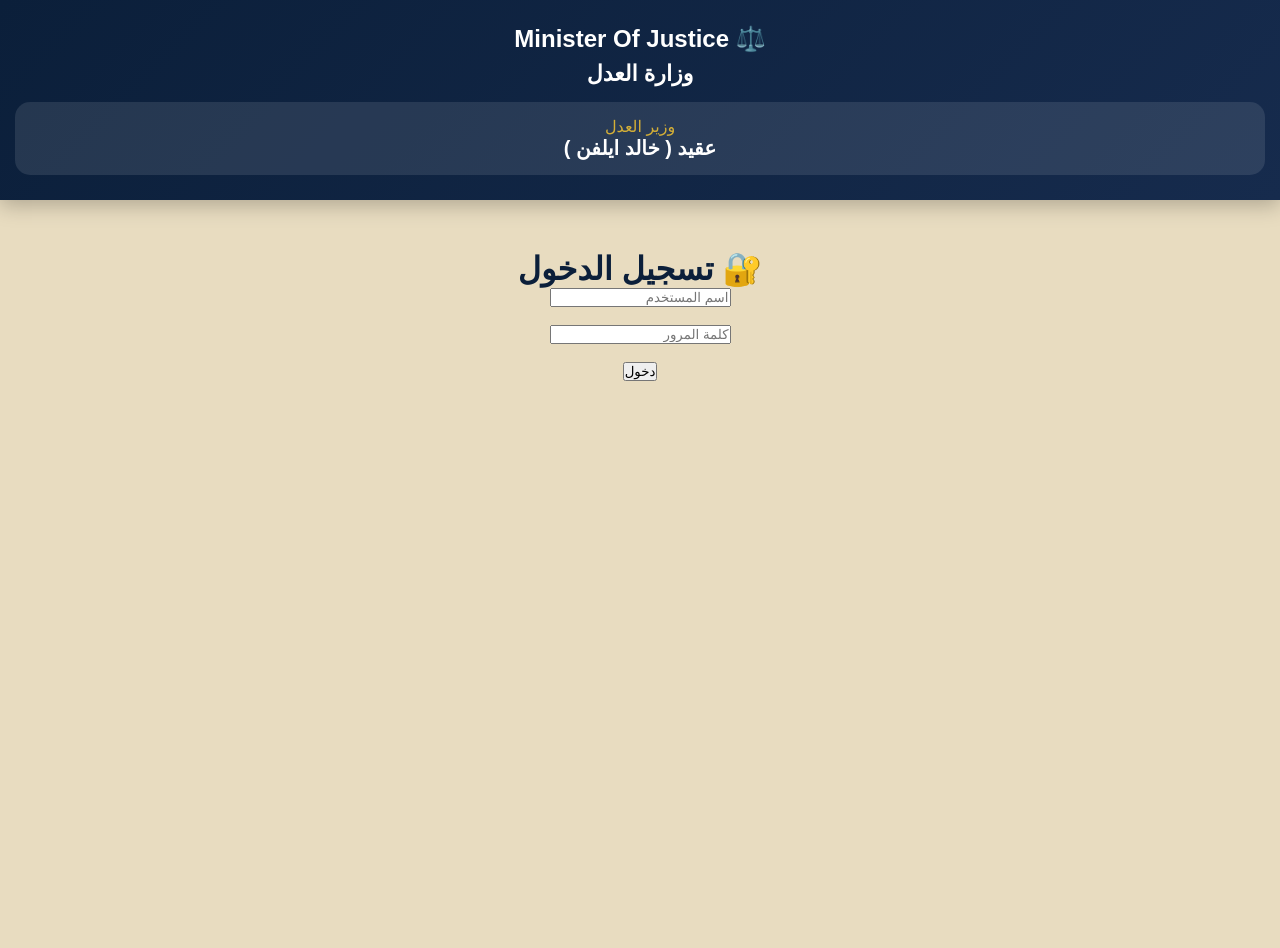
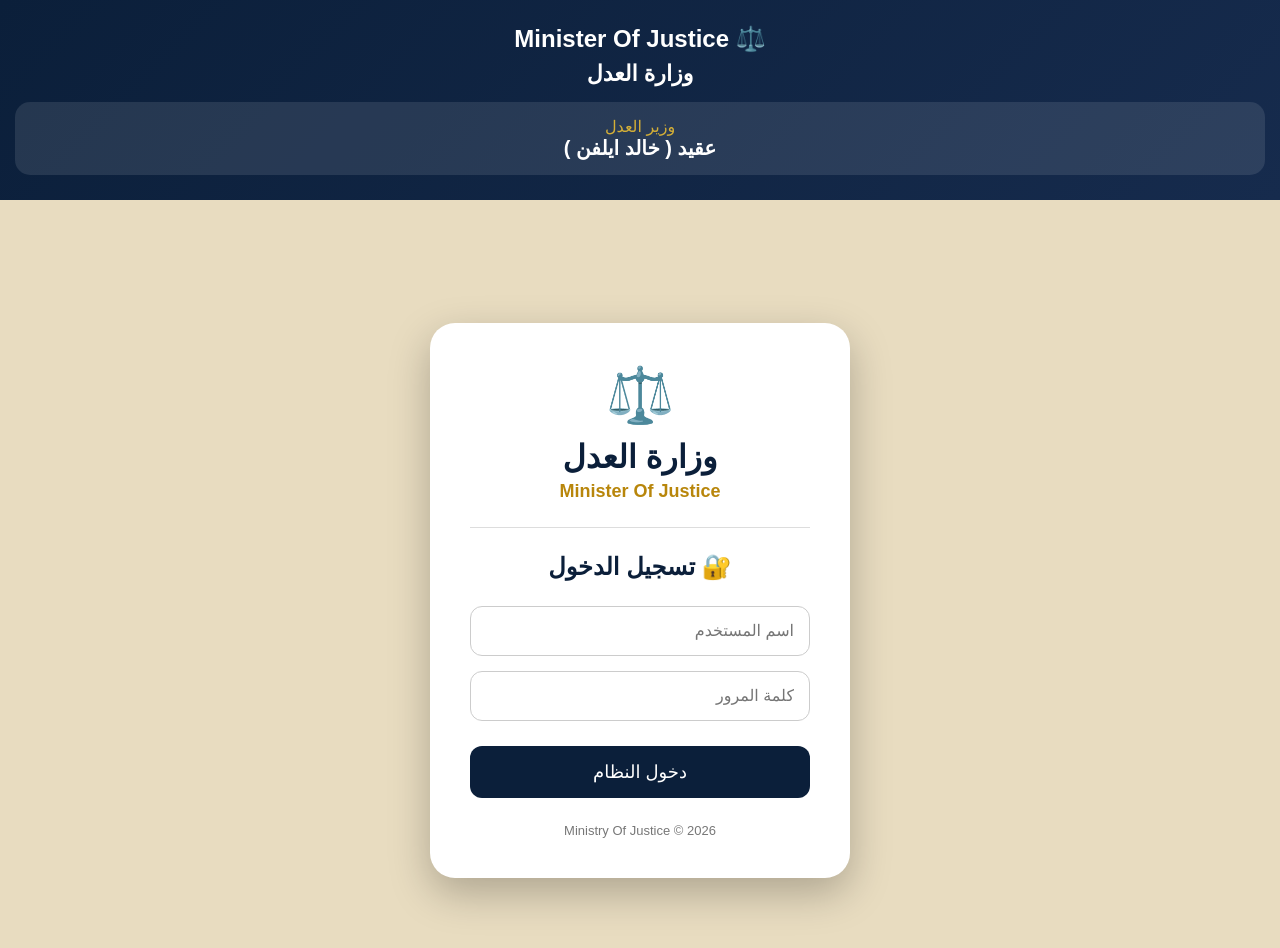
Before and after one commit to 38ed-ma/nice-justice, a Next.js app: page /login in a window 1280 px wide. Shown: the top 948 px of the page. Before the commit the page ends 800 px from the top, so only its background shows below. Built offline with nearby package versions, Linux system fonts and the light colour scheme.

Commit message:
Update page.tsx

```diff
--- a/app/login/page.tsx
+++ b/app/login/page.tsx
@@ -4,14 +4,11 @@ import {useState} from "react"
 import {checkPassword} from "../lib/password"
 
 
-
 export default function Login(){
 
 
 const [username,setUsername] = useState("")
-
 const [password,setPassword] = useState("")
-
 
 
 
@@ -38,13 +35,11 @@ JSON.parse(saved)
 
 
 
-
 const user =
 users.find(
 (item:any)=>
 item.username === username
 )
-
 
 
 
@@ -58,13 +53,11 @@ return
 
 
 
-
 const correct =
 checkPassword(
 password,
 user.password
 )
-
 
 
 
@@ -78,13 +71,9 @@ return
 
 
 
-
 localStorage.setItem(
-
 "user",
-
 JSON.stringify(user)
-
 )
 
 
@@ -99,17 +88,45 @@ window.location.href="/dashboard"
 
 
 
+return(
 
-
-return(
 
 <main
 
 style={{
 
-padding:"50px",
+minHeight:"100vh",
+
+background:"#E8DCC0",
+
+display:"flex",
+
+justifyContent:"center",
+
+alignItems:"center",
 
 direction:"rtl",
+
+padding:"20px"
+
+}}
+
+>
+
+
+<div
+
+style={{
+
+width:"420px",
+
+background:"white",
+
+borderRadius:"25px",
+
+padding:"40px",
+
+boxShadow:"0 15px 40px rgba(0,0,0,.25)",
 
 textAlign:"center"
 
@@ -118,14 +135,115 @@ textAlign:"center"
 >
 
 
-<h1>
+
+<div
+
+style={{
+
+fontSize:"55px",
+
+marginBottom:"10px"
+
+}}
+
+>
+
+⚖️
+
+</div>
+
+
+
+<h1
+
+style={{
+
+color:"#0B1F3A",
+
+marginBottom:"5px"
+
+}}
+
+>
+
+وزارة العدل
+
+</h1>
+
+
+
+<p
+
+style={{
+
+color:"#B8860B",
+
+fontSize:"18px",
+
+fontWeight:"bold"
+
+}}
+
+>
+
+Minister Of Justice
+
+</p>
+
+
+
+<hr
+
+style={{
+
+margin:"25px 0",
+
+border:"none",
+
+borderTop:"1px solid #ddd"
+
+}}
+
+/>
+
+
+
+<h2
+
+style={{
+
+color:"#0B1F3A",
+
+marginBottom:"25px"
+
+}}
+
+>
+
 🔐 تسجيل الدخول
-</h1>
+
+</h2>
 
 
 
 
 <input
+
+style={{
+
+width:"100%",
+
+padding:"15px",
+
+borderRadius:"12px",
+
+border:"1px solid #ccc",
+
+marginBottom:"15px",
+
+fontSize:"16px"
+
+}}
 
 placeholder="اسم المستخدم"
 
@@ -133,16 +251,28 @@ value={username}
 
 onChange={(e)=>setUsername(e.target.value)}
 
- />
-
-
-
-<br/><br/>
+/>
 
 
 
 
 <input
+
+style={{
+
+width:"100%",
+
+padding:"15px",
+
+borderRadius:"12px",
+
+border:"1px solid #ccc",
+
+marginBottom:"25px",
+
+fontSize:"16px"
+
+}}
 
 type="password"
 
@@ -152,25 +282,71 @@ value={password}
 
 onChange={(e)=>setPassword(e.target.value)}
 
- />
-
-
-
-<br/><br/>
+/>
 
 
 
 
-<button onClick={login}>
 
-دخول
+<button
+
+onClick={login}
+
+style={{
+
+width:"100%",
+
+padding:"15px",
+
+background:"#0B1F3A",
+
+color:"white",
+
+border:"none",
+
+borderRadius:"12px",
+
+fontSize:"18px",
+
+cursor:"pointer"
+
+}}
+
+>
+
+دخول النظام
 
 </button>
 
 
 
+<p
+
+style={{
+
+marginTop:"25px",
+
+color:"#777",
+
+fontSize:"13px"
+
+}}
+
+>
+
+Ministry Of Justice © 2026
+
+</p>
+
+
+
+</div>
+
+
 </main>
+
 
 )
 
+
 }
```
